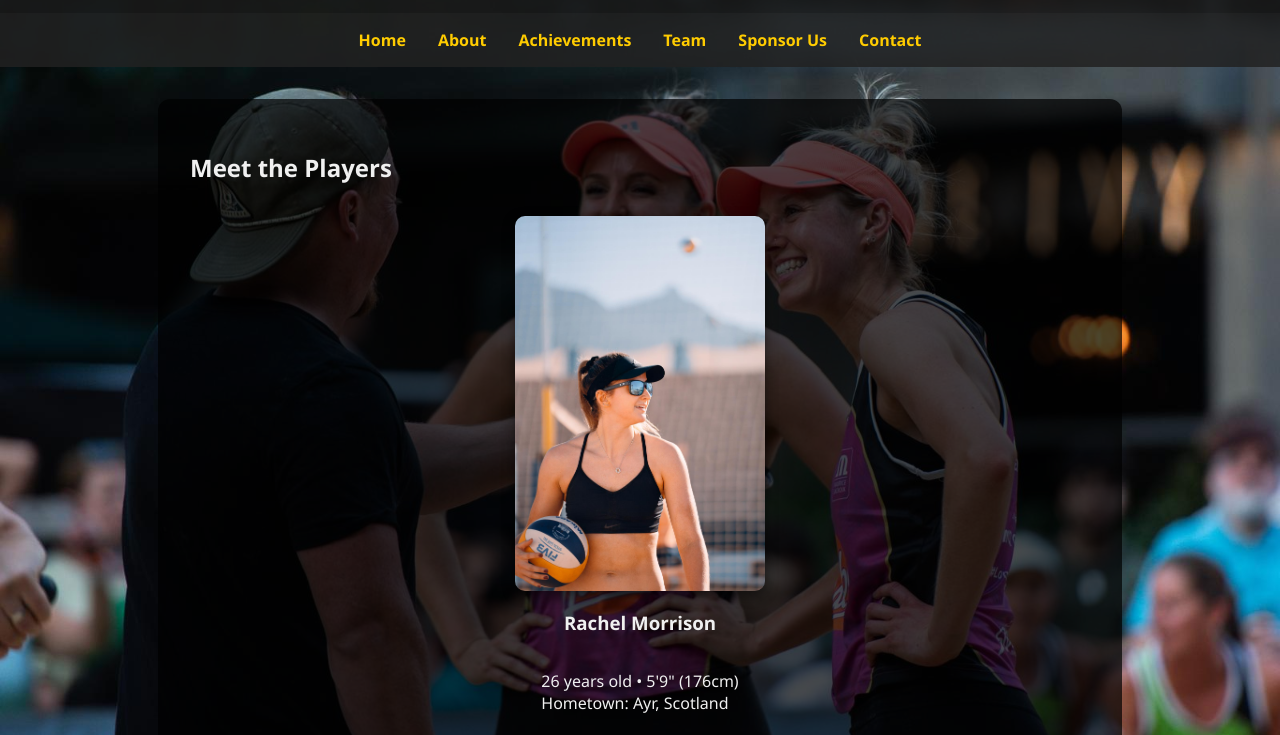
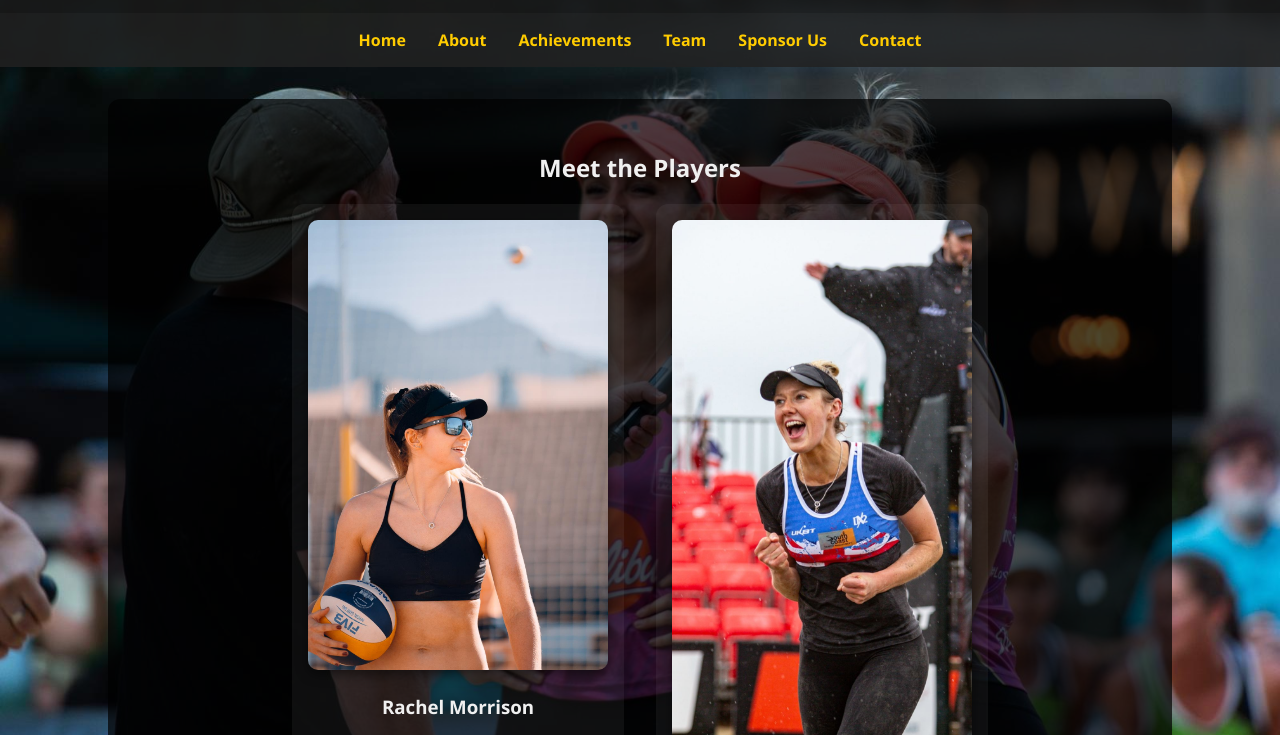
Before and after one commit to JucaVaz/barbourmorrisson-beachvolleyball, a plain HTML site: page index.html in a window 1280 px wide. Shown: the part 62-797 px from the top of the page. Drawn offline with Linux system fonts and the light colour scheme.

Commit message:
betatestwebsideside

```diff
--- a/index.html
+++ b/index.html
@@ -35,20 +35,27 @@
       font-weight: bold;
     }
     section {
-      max-width: 900px;
+      max-width: 1000px;
       margin: 2em auto;
       padding: 2em;
       background: rgba(0, 0, 0, 0.7);
       border-radius: 12px;
     }
+    .players {
+      display: flex;
+      flex-wrap: wrap;
+      justify-content: center;
+      gap: 2em;
+    }
     .player {
-      display: flex;
-      flex-direction: column;
-      align-items: center;
-      margin-top: 2em;
+      background: rgba(255, 255, 255, 0.05);
+      border-radius: 12px;
+      padding: 1em;
+      text-align: center;
+      max-width: 300px;
     }
     .player img {
-      max-width: 250px;
+      max-width: 100%;
       border-radius: 10px;
       box-shadow: 0 4px 12px rgba(0,0,0,0.5);
     }
@@ -78,7 +85,8 @@
   </nav>
 
   <section>
-    <h2>Meet the Players</h2>
+    <h2 style="text-align:center">Meet the Players</h2>
+    <div class="players">
       <div class="player">
         <img src="images/rachel.jpg" alt="Rachel Morrison">
         <h3>Rachel Morrison</h3>
@@ -87,7 +95,8 @@
       <div class="player">
         <img src="images/katie.jpg" alt="Katie Barbour">
         <h3>Katie Barbour</h3>
-      <p>Bio coming soon...</p>
+        <p>29 Years old - 5'9 (176cm)<br>Hometown: Troon, Scotland </p>
+      </div>
     </div>
   </section>
 
```
Lines whose indentation alone changed are shown as unchanged.
